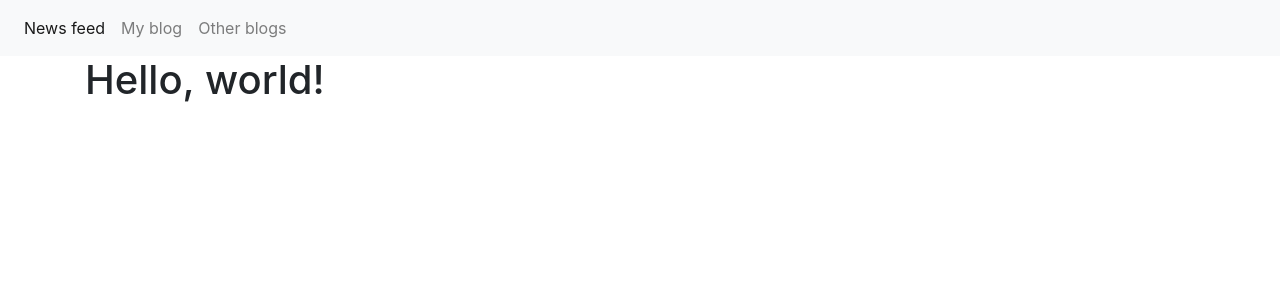
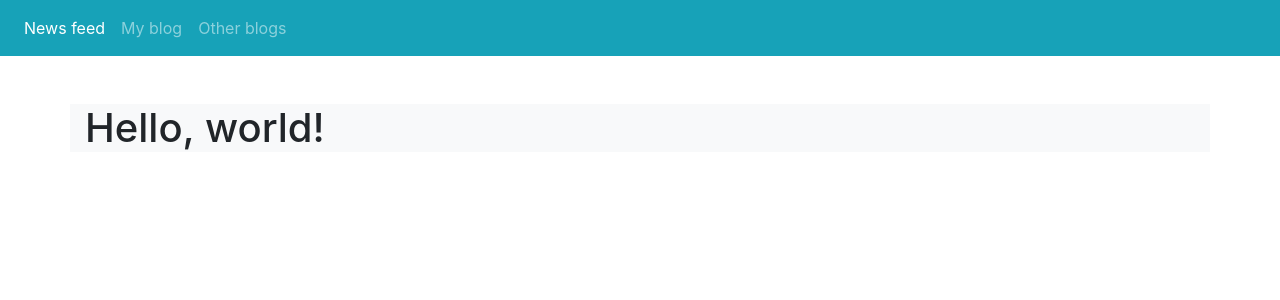
Before and after one commit to Dy0mar/blogify, a Python web app: template templates/home.html in a window 1280 px wide. Shown: the top 300 px of the page. Run offline with Jinja, Linux system fonts and the light colour scheme; the template is opened without the code that fills it, so the values that code supplies are empty; some libraries are stand-ins or nearby versions.

Commit message:
html little edit

```diff
--- a/templates/base.html
+++ b/templates/base.html
@@ -11,7 +11,7 @@
 	<title>Hello, world!</title>
 </head>
 <body>
-<nav class="navbar navbar-expand-lg navbar-light bg-light">
+<nav class="navbar navbar-expand-lg navbar-dark bg-info">
 	<div class="collapse navbar-collapse" id="navbarSupportedContent">
 		<ul class="navbar-nav mr-auto">
 			<li class="nav-item active">
@@ -26,8 +26,9 @@
 		</ul>
 	</div>
 </nav>
-<div class="container">
+<div class="container bg-light mt-5">
 	<h1>Hello, world!</h1>
+	{% block content %}{% endblock %}
 </div>
 
 
```
